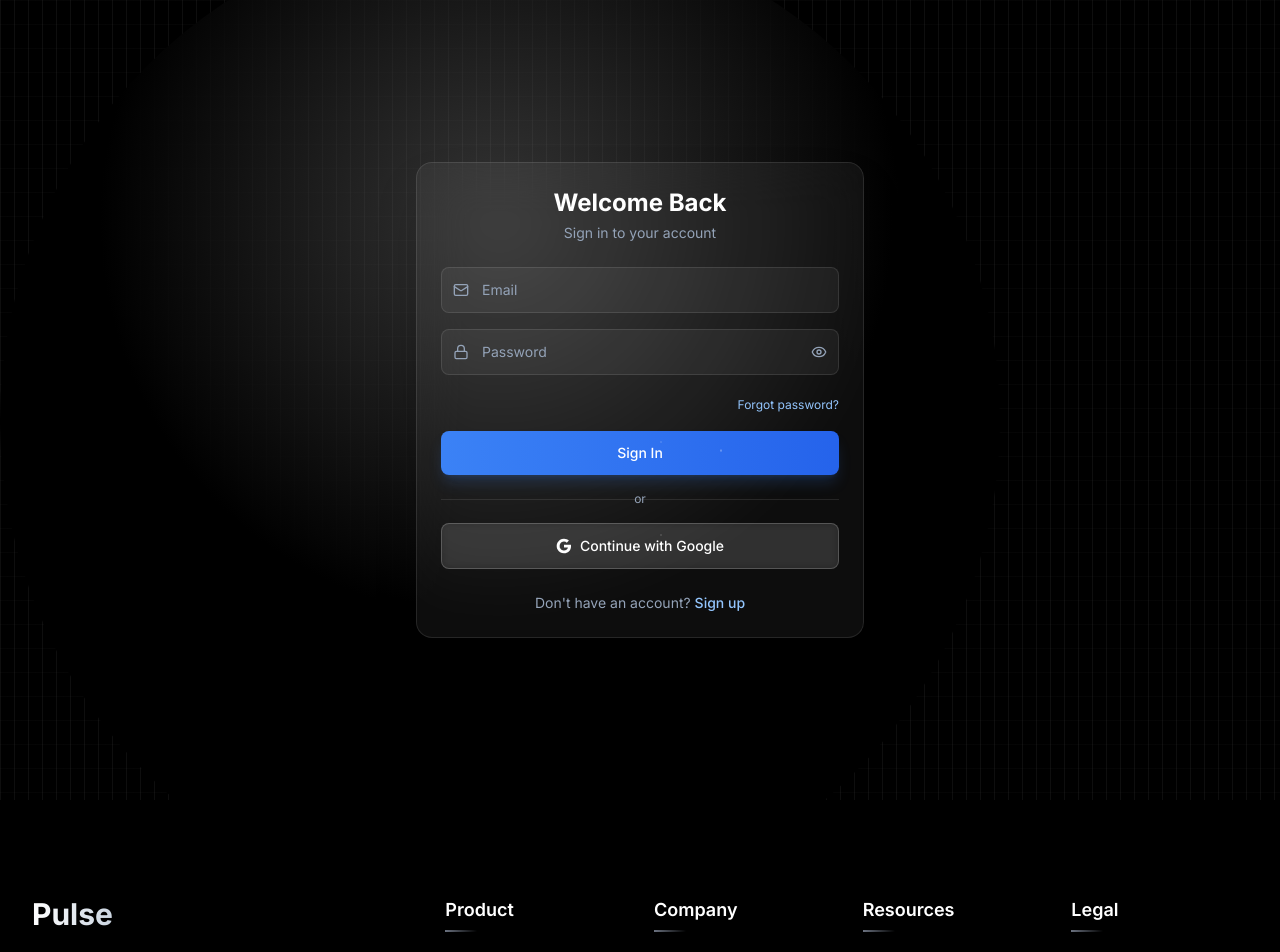
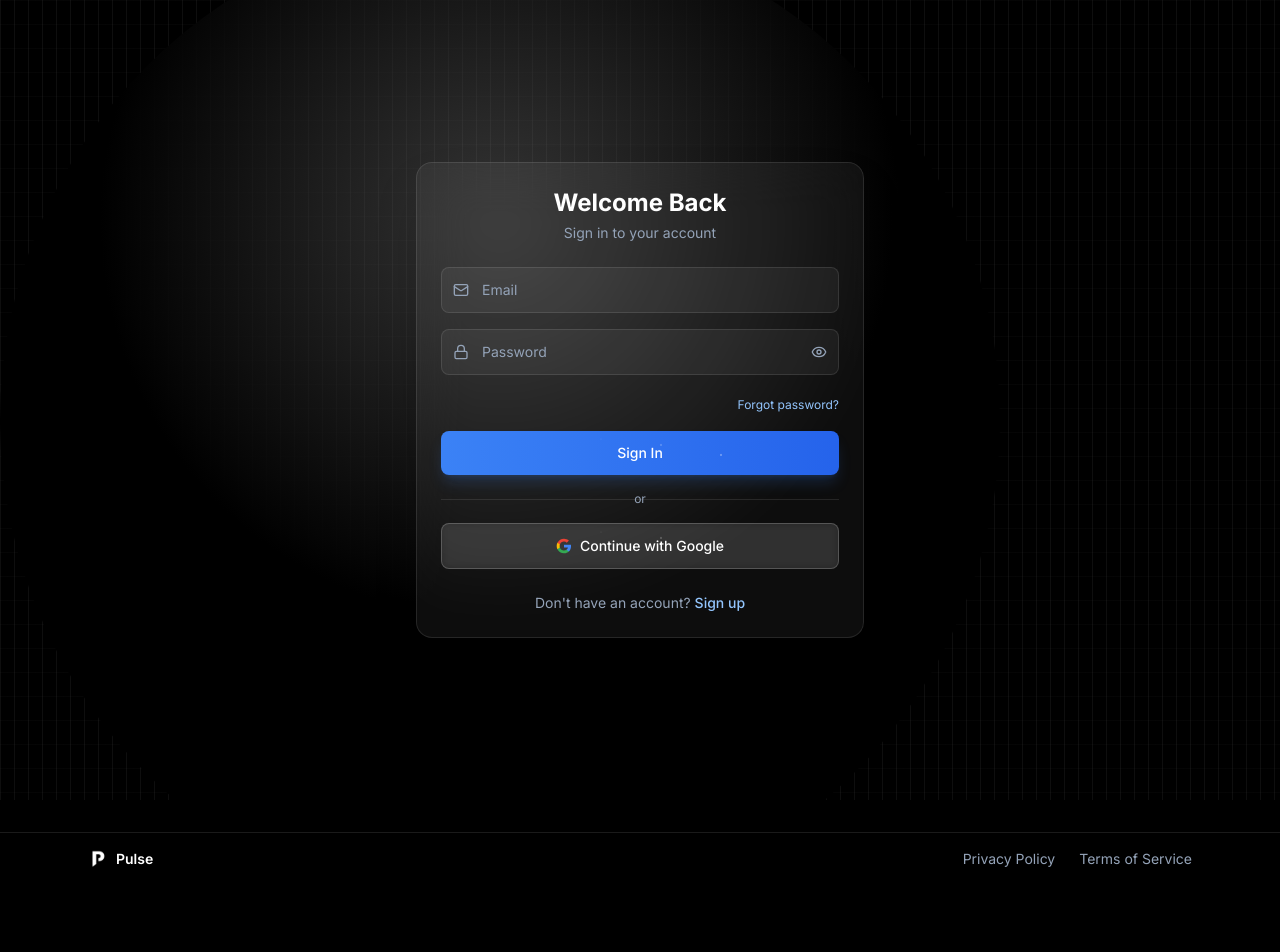
Before and after one commit to winsnew/Pulse-LandingPage, a Next.js app: page /login in a window 1280 px wide. Shown: the top 952 px of the page. After the commit the page ends 885 px from the top, so only its background shows below. Built offline with nearby package versions, Linux system fonts and the light colour scheme.

Commit message:
update login page and signup

```diff
--- /dev/null
+++ b/app/client-layout.tsx
@@ -0,0 +1,23 @@
+"use client"
+import type React from "react"
+import { NavbarProvider } from "@/hooks/nav-provider"
+import Header from "@/components/sections/Headers"
+import Footer from "@/components/sections/Footer"
+import { Gradient } from "@/components/customs/Heros"
+import { usePathname } from "next/navigation"
+import AuthFooter from "@/components/sections/AuthFooter"
+
+export default function ClientLayout({ children }: { children: React.ReactNode }) {
+  const pathname = usePathname()
+
+  const isAuthPage = pathname === "/login" || pathname === "/signup"
+
+  return (
+    <NavbarProvider>
+      {!isAuthPage && <Header />}
+      <Gradient />
+      {children}
+      {!isAuthPage ? <Footer /> : <AuthFooter/>}
+    </NavbarProvider>
+  )
+}
--- /dev/null
+++ b/app/clientLayout.tsx
@@ -0,0 +1,43 @@
+"use client"
+import type React from "react"
+import { NavbarProvider } from "@/hooks/nav-provider"
+import "./globals.min.css"
+import { Open_Sans } from "next/font/google"
+import Header from "@/components/sections/Headers"
+import Footer from "@/components/sections/Footer"
+import { Gradient } from "@/components/customs/Heros"
+import { usePathname } from "next/navigation"
+
+const openSans = Open_Sans({
+  subsets: ["latin"],
+  weight: ["400", "500", "600", "700", "800"],
+  variable: "--font-open-sans",
+  display: "swap",
+})
+
+function LayoutContent({ children }: { children: React.ReactNode }) {
+  const pathname = usePathname()
+
+  const isAuthPage = pathname === "/login" || pathname === "/signup"
+
+  return (
+    <NavbarProvider>
+      {!isAuthPage && <Header />}
+      <Gradient />
+      {children}
+      {!isAuthPage && <Footer />}
+    </NavbarProvider>
+  )
+}
+
+export default function ClientLayout({
+  children,
+}: {
+  children: React.ReactNode
+}) {
+  return (
+    <body className={`${openSans.className} ${openSans.variable}`}>
+      <LayoutContent>{children}</LayoutContent>
+    </body>
+  )
+}
--- a/app/layout.tsx
+++ b/app/layout.tsx
@@ -2,9 +2,8 @@ import { NavbarProvider } from '@/hooks/nav-provider';
 import './globals.min.css';
 import type { Metadata } from 'next';
 import { Inter } from 'next/font/google';
-import Header from '@/components/sections/Headers';
-import Footer from '@/components/sections/Footer';
-import { Gradient } from '@/components/customs/Heros';
+import ClientLayout from './client-layout';
+
 
 const inter = Inter({ subsets: ['latin'] });
 
@@ -24,12 +23,7 @@ export default function RootLayout({
   return (
     <html lang="en">
       <body className={inter.className}>
-        <NavbarProvider>
-          <Header />
-          <Gradient />
-          {children}
-          <Footer />
-        </NavbarProvider>
+        <ClientLayout>{children}</ClientLayout>
       </body>
     </html>
   );
--- a/app/login/page.tsx
+++ b/app/login/page.tsx
@@ -104,10 +104,10 @@ export default function Login() {
               {/* Google login */}
               <AnimatedButton type="button" variant="secondary" className="w-full">
                 <svg className="w-4 h-4 mr-2" viewBox="0 0 24 24">
-                  <path fill="currentColor" d="M22.56 12.25c0-.78-.07-1.53-.2-2.25H12v4.26h5.92c-.26 1.37-1.04 2.53-2.21 3.31v2.77h3.57c2.08-1.92 3.28-4.74 3.28-8.09z"/>
-                  <path fill="currentColor" d="M12 23c2.97 0 5.46-.98 7.28-2.66l-3.57-2.77c-.98.66-2.23 1.06-3.71 1.06-2.86 0-5.29-1.93-6.16-4.53H2.18v2.84C3.99 20.53 7.7 23 12 23z"/>
-                  <path fill="currentColor" d="M5.84 14.09c-.22-.66-.35-1.36-.35-2.09s.13-1.43.35-2.09V7.07H2.18C1.43 8.55 1 10.22 1 12s.43 3.45 1.18 4.93l2.85-2.22.81-.62z"/>
-                  <path fill="currentColor" d="M12 5.38c1.62 0 3.06.56 4.21 1.64l3.15-3.15C17.45 2.09 14.97 1 12 1 7.7 1 3.99 3.47 2.18 7.07l3.66 2.84c.87-2.6 3.3-4.53 6.16-4.53z"/>
+                  <path fill="#4285F4" d="M22.56 12.25c0-.78-.07-1.53-.2-2.25H12v4.26h5.92c-.26 1.37-1.04 2.53-2.21 3.31v2.77h3.57c2.08-1.92 3.28-4.74 3.28-8.09z"/>
+                  <path fill="#34A853" d="M12 23c2.97 0 5.46-.98 7.28-2.66l-3.57-2.77c-.98.66-2.23 1.06-3.71 1.06-2.86 0-5.29-1.93-6.16-4.53H2.18v2.84C3.99 20.53 7.7 23 12 23z"/>
+                  <path fill="#FBBC05" d="M5.84 14.09c-.22-.66-.35-1.36-.35-2.09s.13-1.43.35-2.09V7.07H2.18C1.43 8.55 1 10.22 1 12s.43 3.45 1.18 4.93l2.85-2.22.81-.62z"/>
+                  <path fill="#EA4335" d="M12 5.38c1.62 0 3.06.56 4.21 1.64l3.15-3.15C17.45 2.09 14.97 1 12 1 7.7 1 3.99 3.47 2.18 7.07l3.66 2.84c.87-2.6 3.3-4.53 6.16-4.53z"/>
                 </svg>
                 Continue with Google
               </AnimatedButton>
--- a/app/signup/page.tsx
+++ b/app/signup/page.tsx
@@ -1,7 +1,7 @@
 "use client"
 import React, { useState } from 'react';
 import Link from 'next/link';
-import { Mail, Lock, User, Eye, EyeOff, Zap } from 'lucide-react';
+import { Mail, Lock, User, Eye, EyeOff} from 'lucide-react';
 import AnimatedButton from '../../components/customs/AnimatedButton';
 
 export default function Signup() {
@@ -138,10 +138,10 @@ export default function Signup() {
               {/* Google signup */}
               <AnimatedButton type="button" variant="secondary" className="w-full">
                 <svg className="w-4 h-4 mr-2" viewBox="0 0 24 24">
-                  <path fill="currentColor" d="M22.56 12.25c0-.78-.07-1.53-.2-2.25H12v4.26h5.92c-.26 1.37-1.04 2.53-2.21 3.31v2.77h3.57c2.08-1.92 3.28-4.74 3.28-8.09z"/>
-                  <path fill="currentColor" d="M12 23c2.97 0 5.46-.98 7.28-2.66l-3.57-2.77c-.98.66-2.23 1.06-3.71 1.06-2.86 0-5.29-1.93-6.16-4.53H2.18v2.84C3.99 20.53 7.7 23 12 23z"/>
-                  <path fill="currentColor" d="M5.84 14.09c-.22-.66-.35-1.36-.35-2.09s.13-1.43.35-2.09V7.07H2.18C1.43 8.55 1 10.22 1 12s.43 3.45 1.18 4.93l2.85-2.22.81-.62z"/>
-                  <path fill="currentColor" d="M12 5.38c1.62 0 3.06.56 4.21 1.64l3.15-3.15C17.45 2.09 14.97 1 12 1 7.7 1 3.99 3.47 2.18 7.07l3.66 2.84c.87-2.6 3.3-4.53 6.16-4.53z"/>
+                  <path fill="#4285F4" d="M22.56 12.25c0-.78-.07-1.53-.2-2.25H12v4.26h5.92c-.26 1.37-1.04 2.53-2.21 3.31v2.77h3.57c2.08-1.92 3.28-4.74 3.28-8.09z"/>
+                  <path fill="#34A853" d="M12 23c2.97 0 5.46-.98 7.28-2.66l-3.57-2.77c-.98.66-2.23 1.06-3.71 1.06-2.86 0-5.29-1.93-6.16-4.53H2.18v2.84C3.99 20.53 7.7 23 12 23z"/>
+                  <path fill="#FBBC05" d="M5.84 14.09c-.22-.66-.35-1.36-.35-2.09s.13-1.43.35-2.09V7.07H2.18C1.43 8.55 1 10.22 1 12s.43 3.45 1.18 4.93l2.85-2.22.81-.62z"/>
+                  <path fill="#EA4335" d="M12 5.38c1.62 0 3.06.56 4.21 1.64l3.15-3.15C17.45 2.09 14.97 1 12 1 7.7 1 3.99 3.47 2.18 7.07l3.66 2.84c.87-2.6 3.3-4.53 6.16-4.53z"/>
                 </svg>
                 Continue with Google
               </AnimatedButton>
--- /dev/null
+++ b/components/sections/AuthFooter.tsx
@@ -0,0 +1,23 @@
+"use client"
+import Link from "next/link"
+
+export default function AuthFooter() {
+  return (
+    <footer className="w-full border-t border-white/10 mt-8">
+      <div className="max-w-6xl mx-auto flex items-center justify-between px-6 py-4 text-slate-400 text-sm">
+        <Link href="/" className="flex items-center space-x-2 hover:opacity-80 transition-opacity">
+          <img src="/favicon.png" alt="Logo" className="w-5 h-5" />
+          <span className="font-semibold text-white">Pulse</span>
+        </Link>
+        <nav className="flex items-center space-x-6">
+          <Link href="/privacy-policy" className="hover:text-white transition-colors">
+            Privacy Policy
+          </Link>
+          <Link href="/terms-of-service" className="hover:text-white transition-colors">
+            Terms of Service
+          </Link>
+        </nav>
+      </div>
+    </footer>
+  )
+}
```
